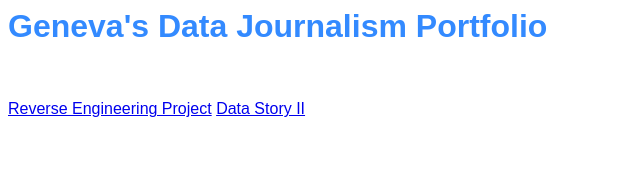
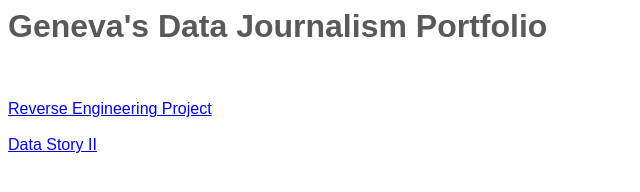
Before and after one commit to gheffernan/gheffernan.github.io, a plain HTML site: page index.html in a window 1280 px wide. Shown: the whole page, without its empty margins (0-640 px from the left). Drawn offline with Linux system fonts and the light colour scheme.

Commit message:
Update index.html

```diff
--- a/index.html
+++ b/index.html
@@ -6,7 +6,7 @@
    }
    h1{
      font-family:"Arial", "Geneva", sans-serif;
-     color: #338AFF;
+     color: #595959;
    }
    p{
      font-family:"Arial", "Geneva", sans-serif;
@@ -21,5 +21,7 @@
 <br>
 <p>
   <a href="https://gheffernan.github.io/heffernan-reverse-engineering-1">Reverse Engineering Project</a>
+  <br>
+  <br>
   <a href="https://gheffernan.github.io/datastory2">Data Story II</a>
 </p>
```
